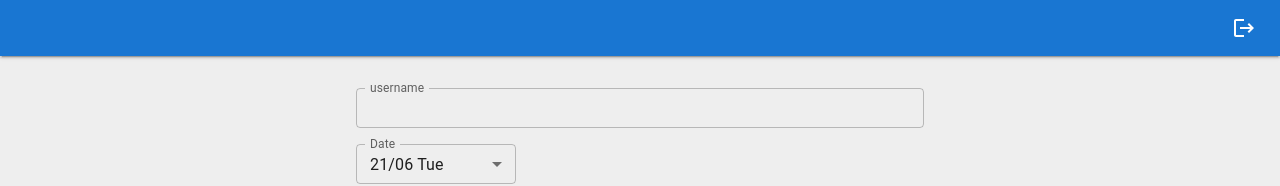
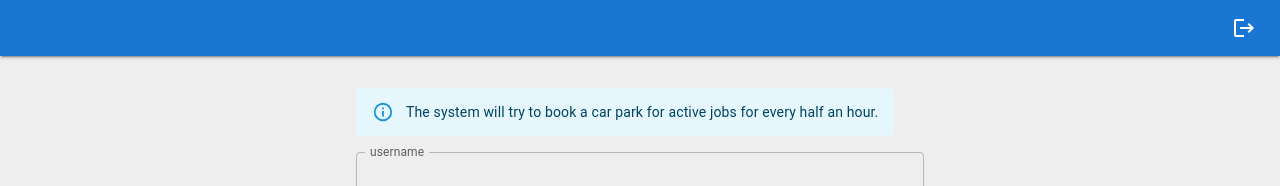
Before and after one commit to samuelko123/car-park-booker, a Next.js app: page /jobs in a window 1280 px wide. Shown: the top 186 px of the page. Built offline with nearby package versions, Linux system fonts and the light colour scheme; no server answers; the database is empty.

Commit message:
add a notice for user

```diff
--- a/src/components/Alerts.js
+++ b/src/components/Alerts.js
@@ -33,9 +33,9 @@ export const ErrorAlert = React.forwardRef((props, ref) => (
 	/>
 ))
 
-export const SuccessAlert = React.forwardRef((props, ref) => (
+export const InfoAlert = React.forwardRef((props, ref) => (
 	<BaseAlert
-		severity='success'
+		severity='info'
 		ref={ref}
 		{...props}
 	/>
--- a/src/pages/jobs/index.js
+++ b/src/pages/jobs/index.js
@@ -9,7 +9,10 @@ import {
 	UI_TEXT,
 } from '../../utils/constants'
 import { useAjaxRequest } from '../../hooks/useAjaxRequest'
-import { ErrorAlert } from '../../components/Alerts'
+import {
+	ErrorAlert,
+	InfoAlert,
+} from '../../components/Alerts'
 import {
 	Box,
 	CircularProgress,
@@ -88,6 +91,9 @@ export default function Page() {
 	return (
 		<Stack gap={2}>
 			{errMsg && <ErrorAlert>{errMsg}</ErrorAlert>}
+			<InfoAlert>
+				The system will try to book a car park for active jobs for every half an hour.
+			</InfoAlert>
 			<ReadOnlyField
 				fullWidth
 				label='username'
```
